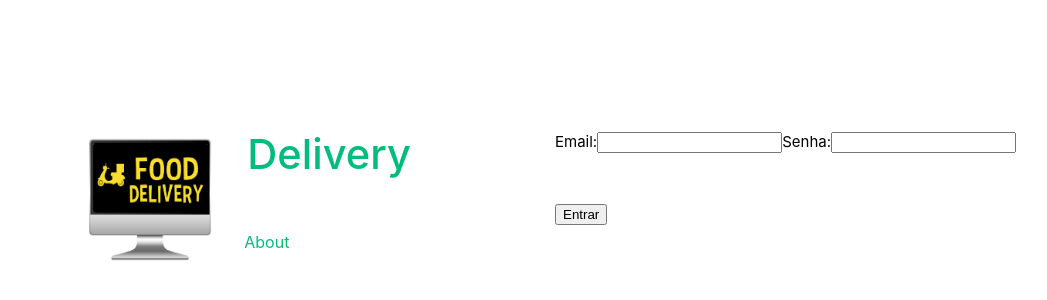
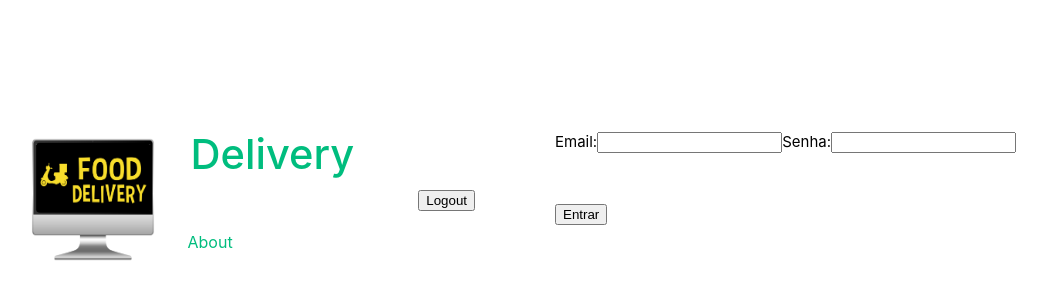
Before and after one commit to MarcleyRosa/seller, a Vue app: page / in a window 1280 px wide. Shown: the part 200-500 px from the top of the page, without its empty margins (85-1132 px from the left). Built offline with nearby package versions, Linux system fonts and the light colour scheme.

Commit message:
feat: navbar com button de logout

```diff
--- a/src/App.vue
+++ b/src/App.vue
@@ -1,6 +1,7 @@
 <script setup lang="ts">
 import { RouterLink, RouterView } from 'vue-router'
 import HelloWorld from './components/HelloWorld.vue'
+import NavBar from './components/NavBar.vue';
 </script>
 
 <template>
@@ -14,6 +15,7 @@ import HelloWorld from './components/HelloWorld.vue'
         <RouterLink to="/about">About</RouterLink>
       </nav>
     </div>
+    <NavBar />
   </header>
 
   <RouterView />
--- a/src/components/NavBar.vue
+++ b/src/components/NavBar.vue
@@ -1,9 +1,15 @@
 <script setup lang="ts">
+import router from '@/router';
+
+const logout = () => {
+  localStorage.removeItem('token')
+  router.push('/')
+}
 
 </script>
 
 <template>
   <div>
-    NavBar
+    <button @click="logout">Logout</button>
   </div>
 </template>
```
